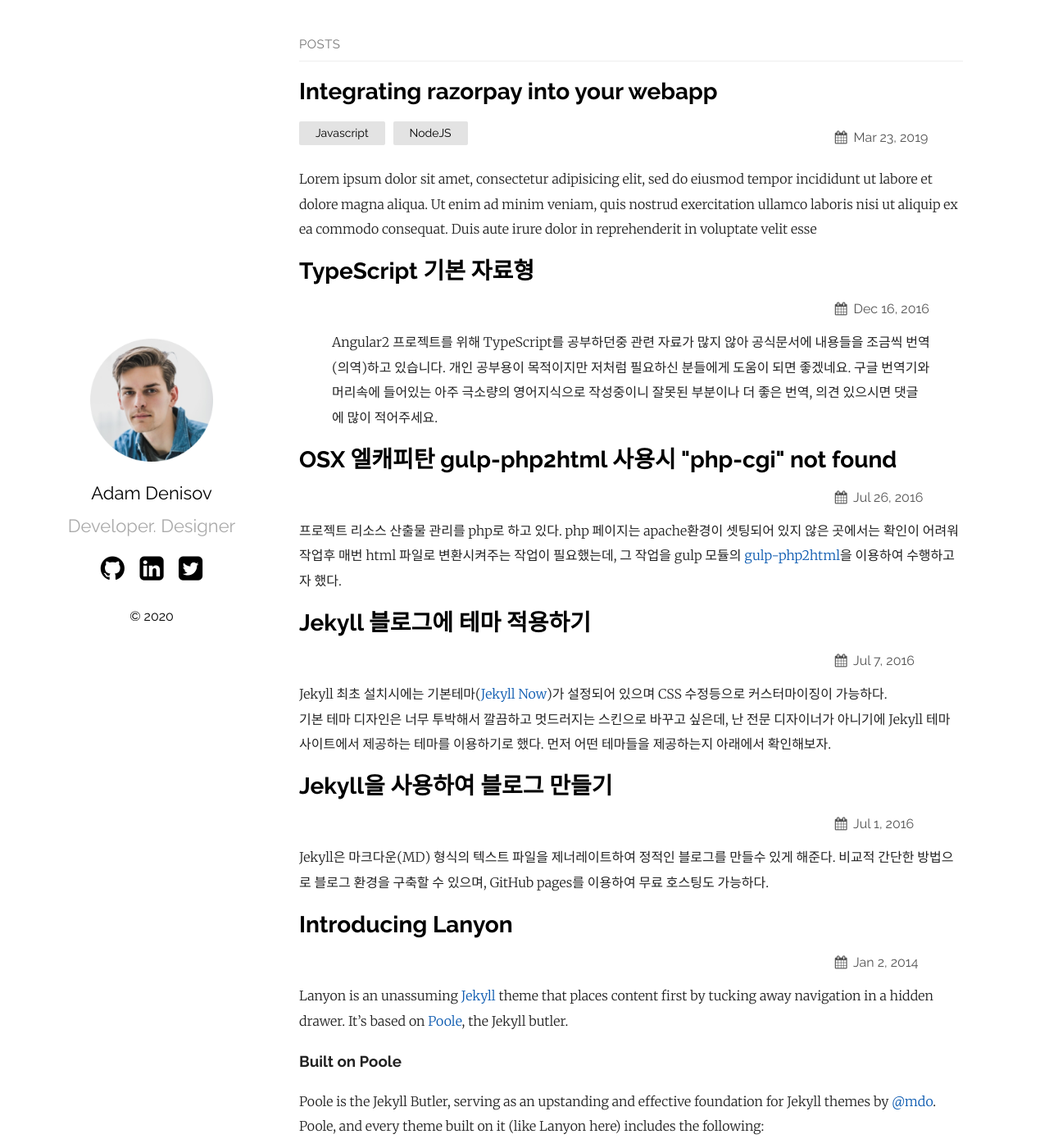
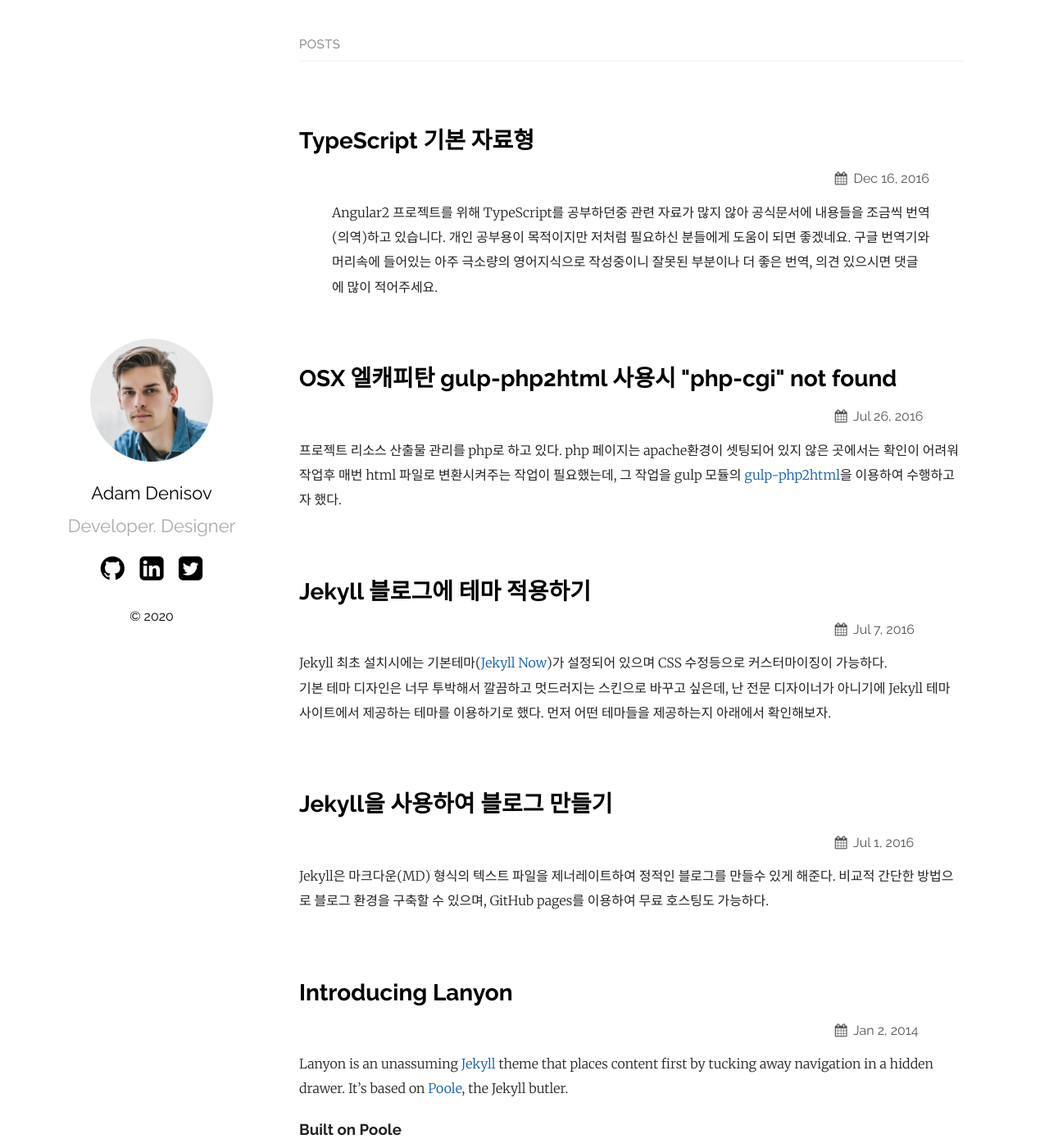
Before and after one commit to do2bly/dobly.github.io, a Jekyll site: the page built from index.md, in a window 1280 px wide and 1400 px high. Shown: the whole window at 82% size. Built offline with Jekyll 4.4.1, drawn with Linux system fonts in a browser that asks for light colours.

Commit message:
테마 업데이트

````diff
--- a/_posts/2019-03-23-welcome-to-jekyll.markdown
+++ /dev/null
@@ -1,28 +0,0 @@
----
-layout: post
-title:  "Integrating razorpay into your webapp"
-date:   2019-03-23 21:03:36 +0530
-categories: Javascript NodeJS
----
-Lorem ipsum dolor sit amet, consectetur adipisicing elit, sed do eiusmod tempor incididunt ut labore et dolore magna aliqua. Ut enim ad minim veniam, quis nostrud exercitation ullamco laboris nisi ut aliquip ex ea commodo consequat. Duis aute irure dolor in reprehenderit in voluptate velit esse
-
-```javascript
-const Razorpay = require('razorpay');
-
-let rzp = Razorpay({
-	key_id: 'KEY_ID',
-	secret: 'name'
-});
-
-// capture request
-rzp.capture(payment_id, cost)
-	.then(function (data) {
-		return 2;
-	})
-```
-
-Check out the [Jekyll docs][jekyll-docs] for more info on how to get the most out of Jekyll. File all bugs/feature requests at [Jekyll’s GitHub repo][jekyll-gh]. If you have questions, you can ask them on [Jekyll Talk][jekyll-talk].
-
-[jekyll-docs]: https://jekyllrb.com/docs/home
-[jekyll-gh]:   https://github.com/jekyll/jekyll
-[jekyll-talk]: https://talk.jekyllrb.com/
--- a/_sass/plain.scss
+++ b/_sass/plain.scss
@@ -48,7 +48,7 @@ main {
 
   @media screen and (min-width: $bigScreenW) {
     margin: 0 auto;
-    max-width: 1440px;
+    max-width: 1100px;
   }
   @media screen and (max-width: 1280px) {
     margin: 0 75px;
@@ -213,6 +213,19 @@ main {
     margin-top: 0;
   }
 }
+.posts {
+  li {
+    margin-top: 40px;
+
+    @media screen and (min-width: $mobileW) {
+      margin-top: 80px;
+    }
+
+    &:first-child {
+      margin-top: 0 !important;
+    }
+  }
+}
 .post-container {
   padding-left: 30px;
 }
````
Also changed, not shown: 1 other file.
